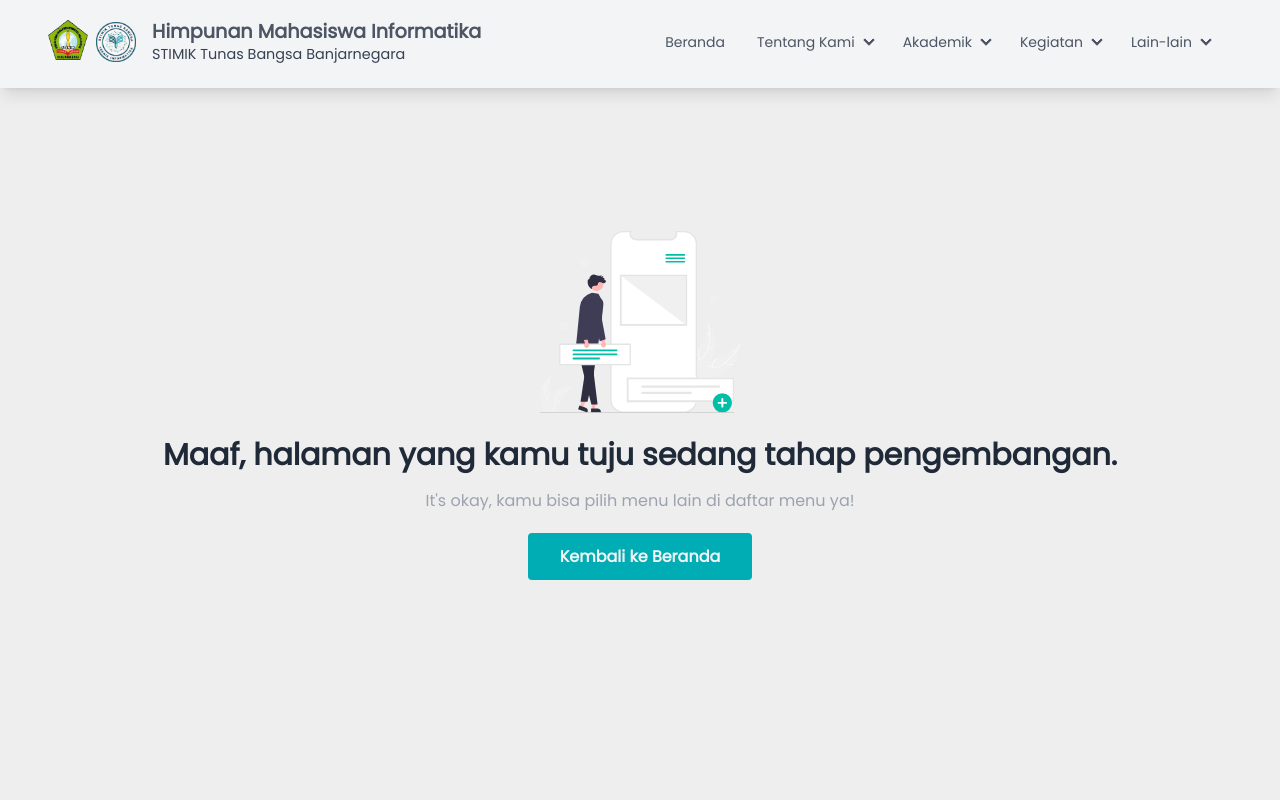
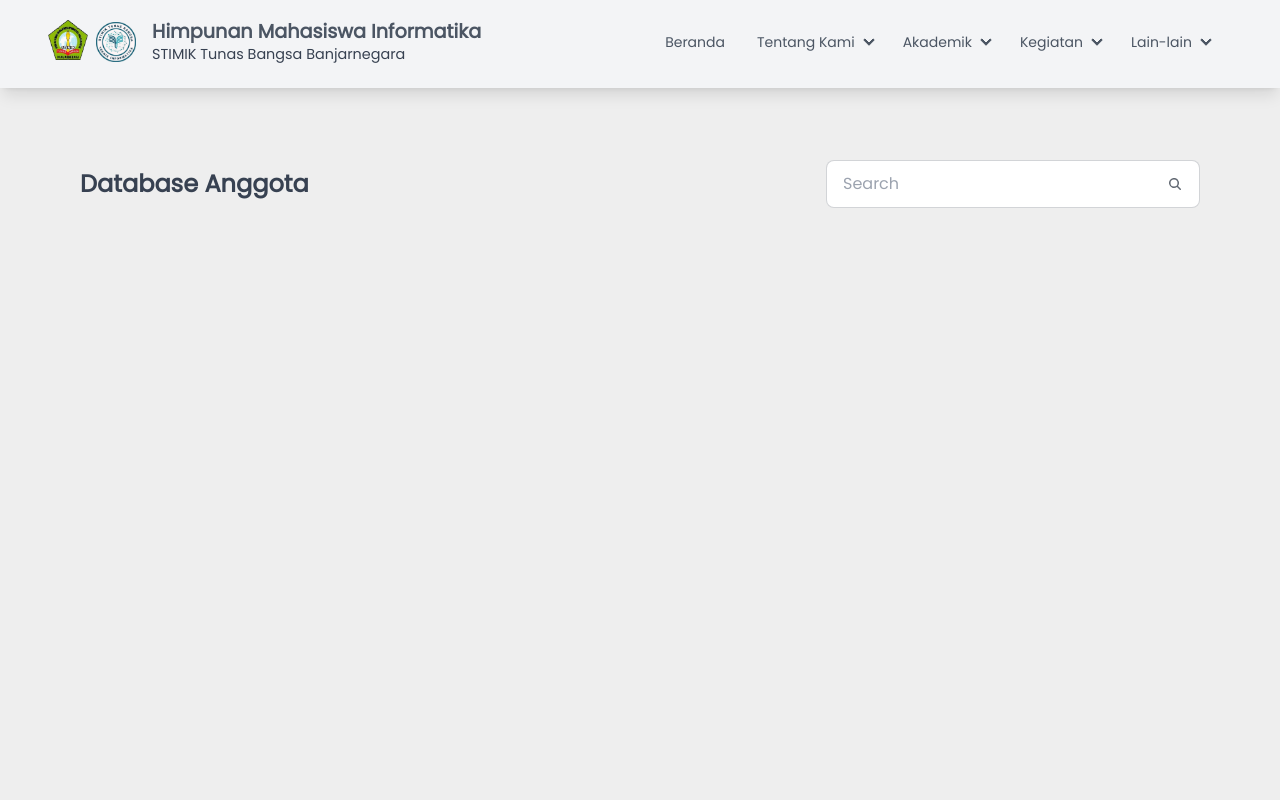
Before and after one commit to prazzdev/hmtika-web, a Next.js app: page /other/database-anggota in a window 1280 px wide. Shown: the top 800 px of the page. Built offline with nearby package versions, Linux system fonts and the light colour scheme.

Commit message:
configured database-anggota page

```diff
--- a/src/pages/api/create-pets-table.js
+++ /dev/null
@@ -1,18 +0,0 @@
-import { db } from '@vercel/postgres';
-
-export default async function handler(request, response) {
-    const client = await db.connect()
-
-    try {
-        const result = await client.sql`CREATE TABLE Pets ( Name varchar(255), Owner varchar(255) );`;
-        const names = ['Hikari', 'Sovi']
-        await client.sql`INSERT INTO Pets (Name, Owner) VALUES (${names[0]}, ${names[1]});`
-        return response.status(200).json({ result });
-    } catch (error) {
-        return response.status(500).json({ error });
-    }
-
-    const pets = await client.sql`SELECT * FROM Pets;`
-    return response.status(200).json({ pets })
-    // return console.log({pets})
-}
--- /dev/null
+++ b/src/pages/api/members/[id].js
@@ -0,0 +1,15 @@
+import axios from "axios";
+
+export default function handler(req, res) {
+  const { id } = req.query;
+  const url = `https://pddikti.kemdikbud.go.id/api/detail/mhs/${id}`;
+  axios
+    .get(url, {
+      headers: {
+        "x-api-key": "3ed297db-db1c-4266-8bf4-a89f21c01317",
+      },
+    })
+    .then((response) => {
+      res.status(200).json(response.data);
+    });
+}
--- /dev/null
+++ b/src/pages/api/members/index.js
@@ -0,0 +1,26 @@
+import axios from "axios";
+
+export default function handler(req, res) {
+  const name = req.body.name;
+
+  const url = `https://pddikti.kemdikbud.go.id/api/pencarian/mhs/${name.replaceAll(
+    " ",
+    "%20"
+  )}%20teknik%20informatika%20stimik%20tunas%20bangsa%20banjarnegara`;
+  axios
+    .get(url, {
+      headers: {
+        "x-api-key": "3ed297db-db1c-4266-8bf4-a89f21c01317",
+      },
+    })
+    .then((response) => {
+      const filteredResponse = response.data.filter((data) =>
+        data.nama.toLowerCase().includes(name.toLowerCase())
+      );
+      if (filteredResponse.length === 0) {
+        res.status(200).json({ message: "Data not found" });
+      }
+      res.status(200).json(filteredResponse);
+      // res.status(200).json(response.data);
+    });
+}
--- a/src/pages/other/database-anggota.jsx
+++ b/src/pages/other/database-anggota.jsx
@@ -1,9 +1,9 @@
-import UnderConstruction from "@/components/compounds/UnderConstruction";
+import DatabaseAnggotaView from "@/views/DatabaseAnggotaView";
 
 export default function index() {
   return (
     <>
-      <UnderConstruction />
+      <DatabaseAnggotaView />
     </>
   );
 }
--- /dev/null
+++ b/src/views/DatabaseAnggotaView.jsx
@@ -0,0 +1,86 @@
+import MainLayout from "@/layouts/MainLayout";
+import { useState } from "react";
+
+const DatabaseAnggotaView = () => {
+  const [memberData, setMemberData] = useState([]);
+
+  const handleSubmit = async (e) => {
+    e.preventDefault();
+    console.log(e.target.name.value);
+    try {
+      const response = await fetch(
+        `https://${process.env.NEXT_PUBLIC_HMTIKA_DOMAIN}/api/members`,
+        {
+          method: "POST",
+          headers: {
+            "Content-Type": "application/json",
+          },
+          body: JSON.stringify({
+            name: e.target.name.value,
+          }),
+        }
+      );
+      if (!response.ok) {
+        throw Error("Network response was not ok");
+      }
+      const data = await response.json();
+      if (data.length > 0) {
+        setMemberData(data);
+      }
+    } catch (error) {
+      console.error(error);
+    }
+  };
+
+  return (
+    <div>
+      <MainLayout pageTitle="Database Anggota">
+        <section className="flex flex-col px-[2em] lg:px-[5em] p-8 lg:p-16 pt-[6em] lg:pt-[10em] h-[100vh]">
+          <form
+            className="flex flex-col lg:flex-row items-center justify-center lg:justify-between"
+            onSubmit={handleSubmit}
+          >
+            <h1 className="text-gray-700 text-xl font-bold lg:text-2xl mb-[1em] lg:mb-0">
+              Database Anggota
+            </h1>
+            <label className="input input-bordered flex items-center gap-2">
+              <input
+                type="text"
+                name="name"
+                className="grow min-w-[250px] lg:min-w-[300px]"
+                placeholder="Search"
+              />
+              <button type="submit">
+                <svg
+                  xmlns="http://www.w3.org/2000/svg"
+                  viewBox="0 0 16 16"
+                  fill="currentColor"
+                  className="h-4 w-4 opacity-70"
+                >
+                  <path
+                    fillRule="evenodd"
+                    d="M9.965 11.026a5 5 0 1 1 1.06-1.06l2.755 2.754a.75.75 0 1 1-1.06 1.06l-2.755-2.754ZM10.5 7a3.5 3.5 0 1 1-7 0 3.5 3.5 0 0 1 7 0Z"
+                    clipRule="evenodd"
+                  />
+                </svg>
+              </button>
+            </label>
+          </form>
+          <div className="flex flex-col lg:flex-row items-center py-[1em]">
+            {memberData.map((data, i) => (
+              <div
+                key={i}
+                className="flex items-center justify-between bg-white p-4 rounded-md my-2 max-w-[100vw] lg:max-w-[30vw]"
+              >
+                <p className="text-gray-700 font-bold">{data.nama}</p>
+                <p className="text-gray-500">{data.nim}</p>
+              </div>
+            ))}
+          </div>
+        </section>
+      </MainLayout>
+    </div>
+  );
+};
+
+export default DatabaseAnggotaView;
```
Also changed, not shown: 1 other file (tests, documents, lock files or other folders).
